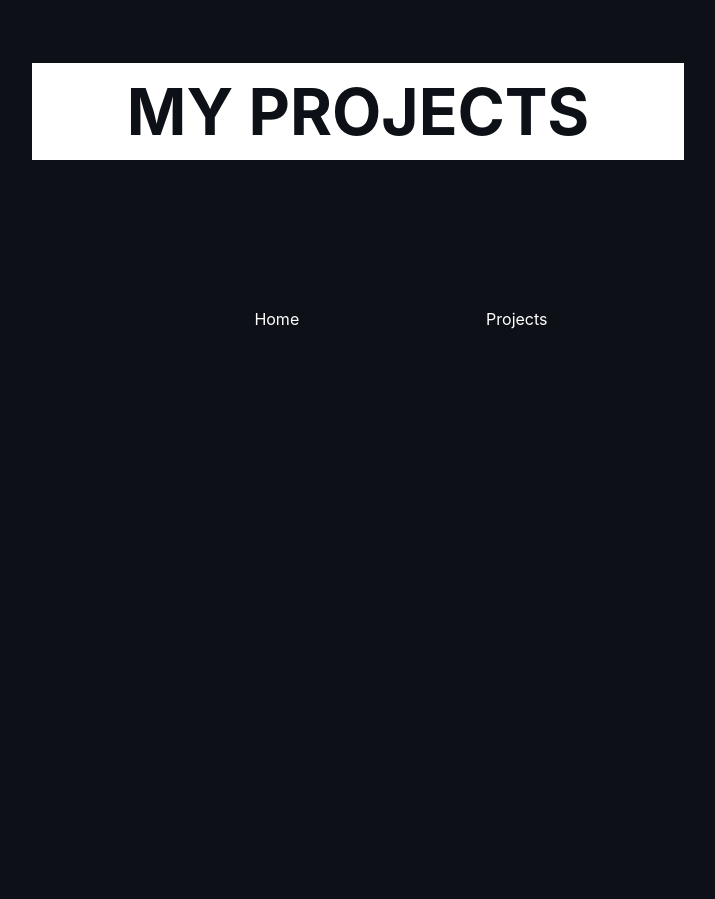
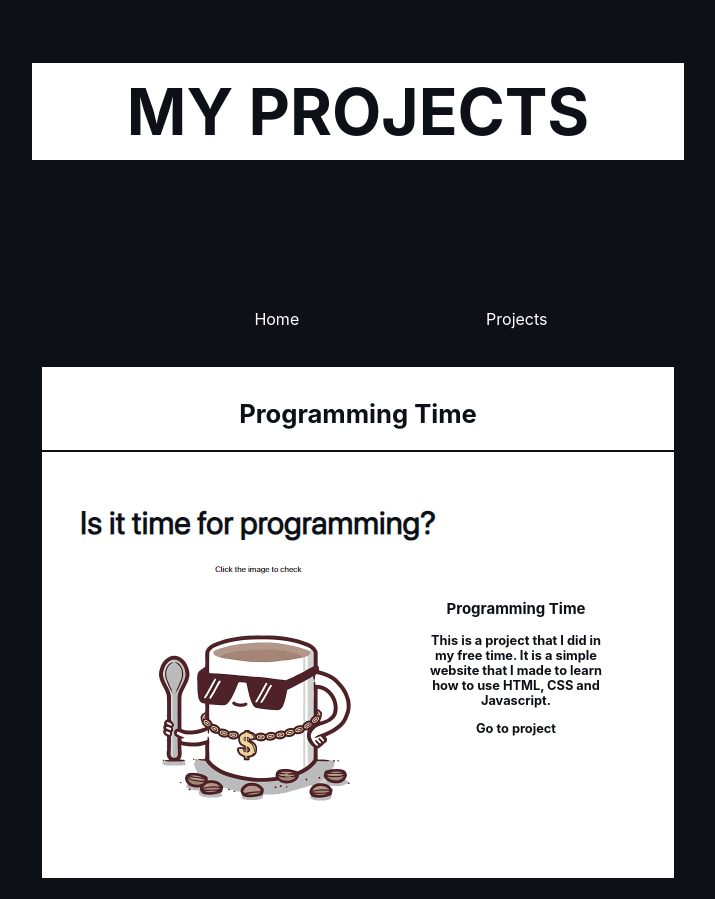
Before and after one commit to Martin-kaar/martin-kaar.github.io, a plain HTML site: page projects.html in a window 1280 px wide. Shown: the whole page, without its empty margins (282-997 px from the left). Before the commit the page ends 800 px from the top, so only its background shows below. Drawn offline with Linux system fonts and the light colour scheme; a web font is replaced by a local one.

Commit message:
Added my projects content

```diff
--- a/projects.html
+++ b/projects.html
@@ -25,5 +25,30 @@
           </li>
         </ul>
       </div>
+      <br>
+      <br>
+      <br>
+      <div class="mostRecent">
+        <h2>Programming Time</h2>
+        <hr class="spacerLine" />
+        <div class="mostRecentElement">
+          <div class="mostRecentImage">
+            <a href="https://martin-kaar.github.io/programmingTime/">
+              <img src="images/programmingTime.png" alt="" />
+            </a>
+          </div>
+          <div class="mostRecentText">
+            <h3>Programming Time</h3>
+            <p>
+              This is a project that I did in my free time. It is a simple website
+              that I made to learn how to use HTML, CSS and Javascript.
+            </p>
+            <a href="https://martin-kaar.github.io/programmingTime/"
+              >Go to project</a
+            >
+          </div>
+        </div>
+      </div>
+
 </body>
 </html>
--- a/style.css
+++ b/style.css
@@ -48,6 +48,12 @@ html {
   padding-bottom: 10px;
   width: 50%;
   mix-blend-mode: screen;
+}
+.allProjects{
+  display: grid;
+  gap: 50px;
+  grid-template-columns: auto auto auto;
+  padding: 10px;
 }
 
 .mostRecent h2 {
```
